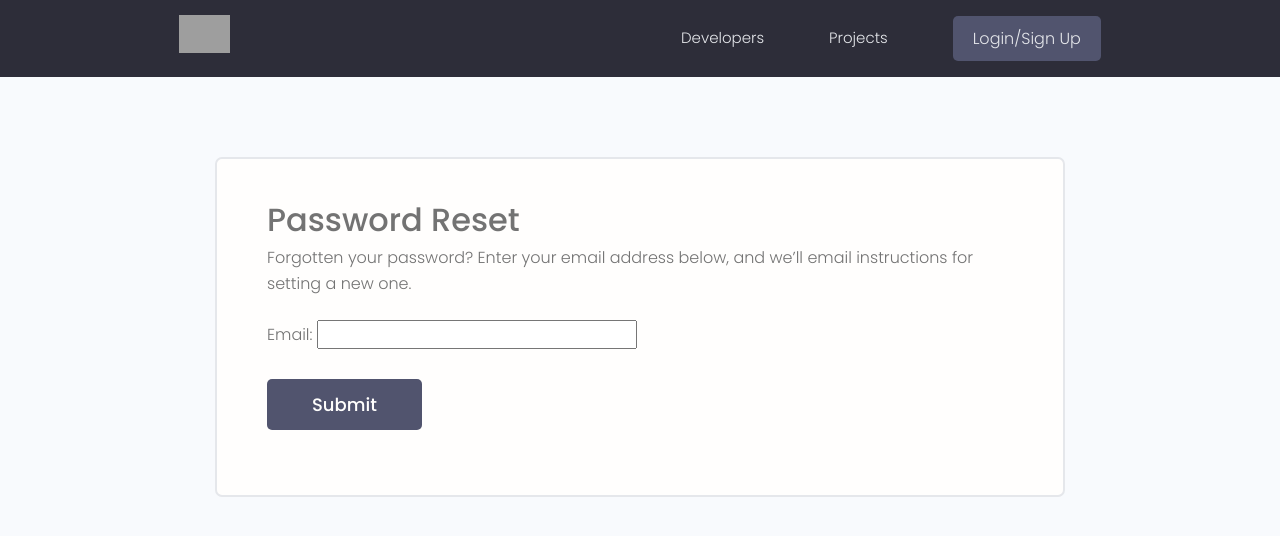
After one commit to adrn1201/DPSearch, a Django app: page /reset_password/ in a window 1280 px wide. The commit adds this page. Shown: the top 536 px of the page. Run offline with Django 4.2, Linux system fonts and the light colour scheme; some libraries are stand-ins or nearby versions; grey boxes are pictures that could not be loaded.

Commit message:
Added Password Reset Functionality

```diff
--- a/dpsearch/urls.py
+++ b/dpsearch/urls.py
@@ -4,11 +4,17 @@ from django.urls import path, include
 from django.conf import settings
 from django.conf.urls.static import static
 
+from django.contrib.auth import views as auth_views
 
 urlpatterns = [
     path("admin/", admin.site.urls),
     path("", include("users.urls")),
     path("projects/", include("projects.urls")),
+
+    path('reset_password/', auth_views.PasswordResetView.as_view(template_name="reset_password.html"), name="reset_password"),
+    path('reset_password_sent/', auth_views.PasswordResetDoneView.as_view(template_name="reset_password_sent.html"), name="password_reset_done"),
+    path('reset/<uidb64>/<token>/', auth_views.PasswordResetConfirmView.as_view(template_name="reset.html"), name="password_reset_confirm"),
+    path('reset_password_complete', auth_views.PasswordResetCompleteView.as_view(template_name="reset_password_complete.html"), name="password_reset_complete"),
 ]
 
 urlpatterns += static(settings.MEDIA_URL, document_root=settings.MEDIA_ROOT)
--- /dev/null
+++ b/templates/reset_password.html
@@ -0,0 +1,24 @@
+{% extends 'main.html' %}
+
+
+{% block content %}
+
+<main class="formPage my-xl">
+    <div class="content-box">
+        <div class="formWrapper">
+            <h3>Password Reset</h3>
+
+            <p>Forgotten your password? Enter your email address below, and we’ll email instructions for setting a new
+                one.</p>
+            <br>
+
+            <form class="form" method="POST">
+                {% csrf_token %}
+                {{ form.as_p }}
+
+                <input class="btn btn--sub btn--lg  my-md" type="submit" value="Submit" />
+            </form>
+        </div>
+    </div>
+</main>
+{% endblock content %}
--- a/users/templates/users/login_register.html
+++ b/users/templates/users/login_register.html
@@ -76,7 +76,7 @@ Login
             </div>
             <div class="auth__actions">
                 <input class="btn btn--sub btn--lg" type="submit" value="Log In" />
-                <a href="forgetpassword.html">Forget Password?</a>
+                <a href="{% url 'reset_password' %}">Forget Password?</a>
             </div>
         </form>
         <div class="auth__alternative">
```
Also changed, not shown: dpsearch/settings.py (+8 -2 lines), templates/reset.html (added, +24 -0 lines), templates/reset_password_complete.html (added, +20 -0 lines), templates/reset_password_sent.html (added, +16 -0 lines), users/signals.py (+11 -0 lines).
